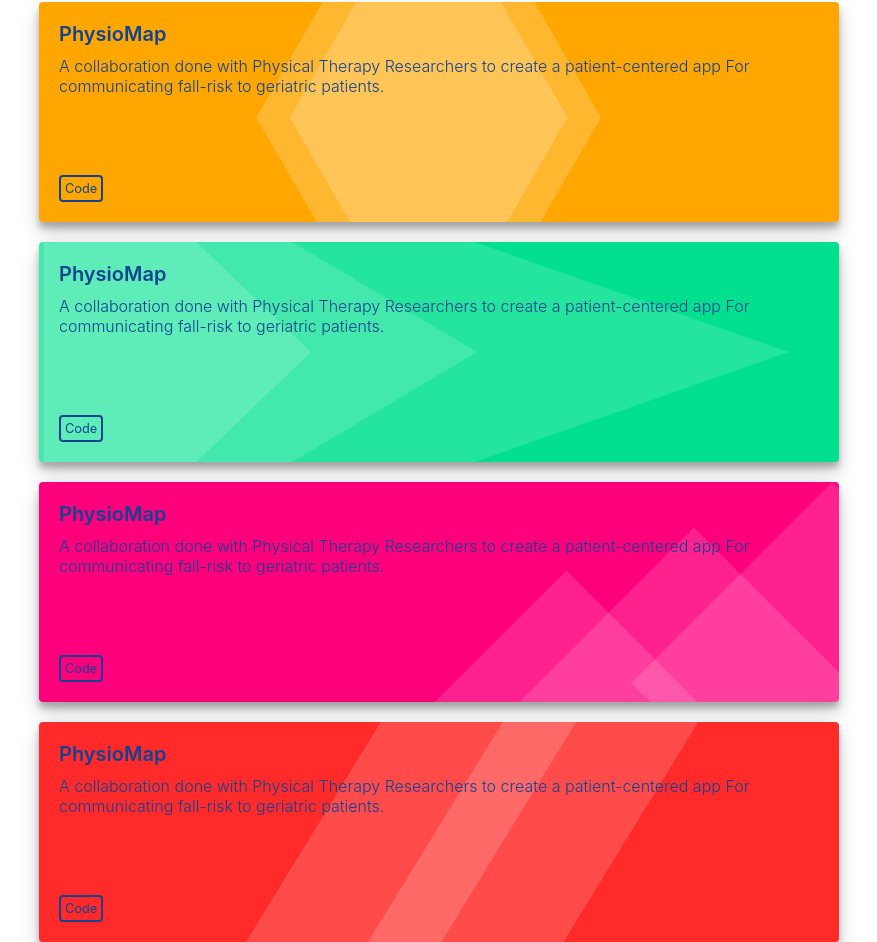
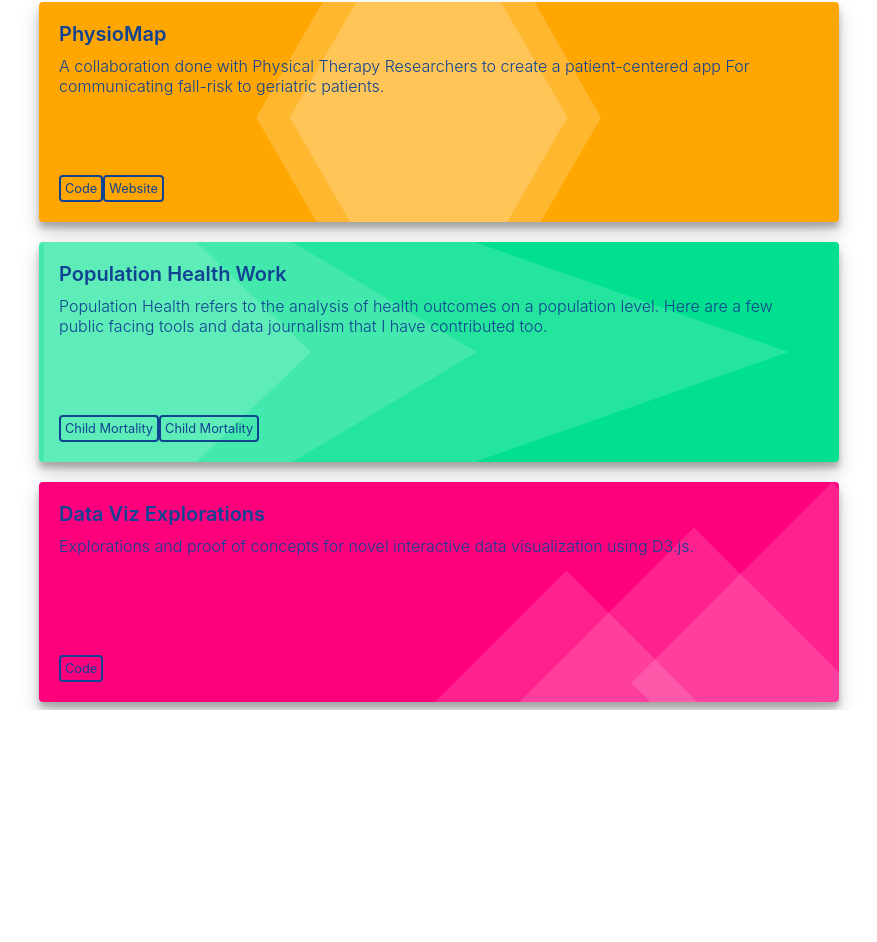
Before and after one commit to michael-fernandes/personal-website, a React (Create React App) app: page / in a window 1280 px wide. Shown: the part 890-1832 px from the top of the page, without its empty margins (201-1078 px from the left). After the commit the page ends 1600 px from the top, so only its background shows below. Built offline with nearby package versions, Linux system fonts and the light colour scheme.

Commit message:
Add card links

```diff
--- a/src/static/cardContent.js
+++ b/src/static/cardContent.js
@@ -9,7 +9,8 @@
     title: 'PhysioMap',
     description: 'A collaboration done with Physical Therapy Researchers to create a patient-centered app For communicating fall-risk to geriatric patients.',
     links: [
-      {url: "https://github.com/michael-fernandes", text: "Code"}
+      {url: "https://github.com/michael-fernandes/physio-map", text: "Code"},
+      {url: "http://staff.washington.edu/mfern93/", text: "Website"}
     ]
   },
   {
@@ -17,10 +18,11 @@
       color: '#00E08E',
       background: img.background3,
     },
-    title: 'PhysioMap',
-    description: 'A collaboration done with Physical Therapy Researchers to create a patient-centered app For communicating fall-risk to geriatric patients.',
+    title: 'Population Health Work',
+    description: 'Population Health refers to the analysis of health outcomes on a population level. Here are a few public facing tools and data journalism that I have contributed too.',
     links: [
-      {url: "https://github.com/michael-fernandes", text: "Code"}
+      {url: "https://vizhub.healthdata.org/child-mortality", text: "Child Mortality"},
+      {url: "https://covid19.healthdata.org/united-states-of-america", text: "Child Mortality"}
     ]
   },
   {
@@ -28,19 +30,8 @@
       color: '#FF007D',
       background: img.background4,
     },
-    title: 'PhysioMap',
-    description: 'A collaboration done with Physical Therapy Researchers to create a patient-centered app For communicating fall-risk to geriatric patients.',
-    links: [
-      {url: "https://github.com/michael-fernandes", text: "Code"}
-    ]
-  },
-  {
-    style: {
-      color: '#FF2A29',
-      background: img.background2,
-    },
-    title: 'PhysioMap',
-    description: 'A collaboration done with Physical Therapy Researchers to create a patient-centered app For communicating fall-risk to geriatric patients.',
+    title: 'Data Viz Explorations',
+    description: 'Explorations and proof of concepts for novel interactive data visualization using D3.js.',
     links: [
       {url: "https://github.com/michael-fernandes", text: "Code"}
     ]
```
